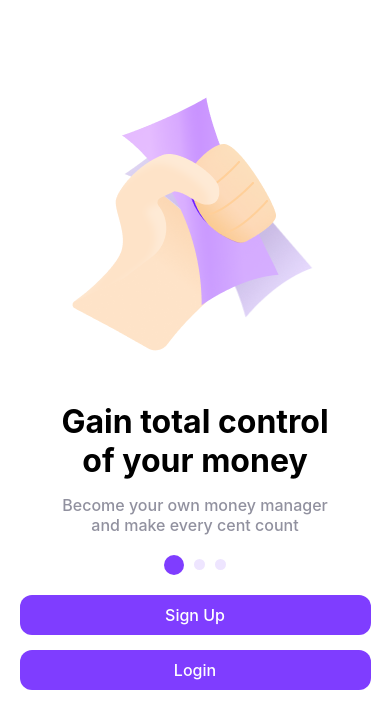
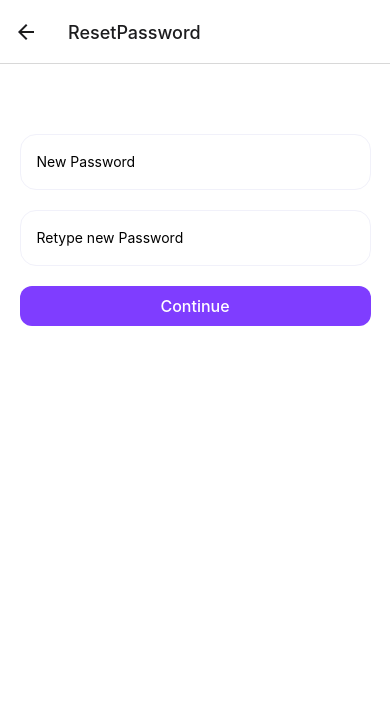
Before and after one commit to MoeInL/TrackThemBucks, a React Native app: screen /ResetPassword in a window 390 px wide. Shown: the top 728 px of the page. Built offline with nearby package versions, Linux system fonts and the light colour scheme.

Commit message:
fully finished all the onBoarding

```diff
--- a/App.js
+++ b/App.js
@@ -3,9 +3,11 @@ import { StatusBar } from 'expo-status-bar';
 import { createNativeStackNavigator } from '@react-navigation/native-stack';
 import { NavigationContainer} from '@react-navigation/native'
 
-import OnBoarding1 from "./Screens/Onboarding/OnBoarding1";
+import OnBoarding from "./Screens/Onboarding/OnBoarding";
 import SignUp from "./Screens/Onboarding/SignUp";
 import Login from "./Screens/Onboarding/Login";
+import ForgotPassword from "./Screens/Onboarding/ForgotPassword";
+import ResetPassword from "./Screens/Onboarding/ResetPassword";
 
 const Stack = createNativeStackNavigator();
 
@@ -22,9 +24,11 @@ export default function App() {
             }
           }
         >
-          <Stack.Screen name="OnBoarding1" component={OnBoarding1} options={{headerShown:false}}/>
+          <Stack.Screen name="OnBoarding" component={OnBoarding} options={{headerShown:false}}/>
           <Stack.Screen name="SignUp" component={SignUp} />
           <Stack.Screen name="Login" component={Login} />
+          <Stack.Screen name="ForgotPassword" component={ForgotPassword}/>
+          <Stack.Screen name="ResetPassword" component={ResetPassword}/>
         </Stack.Navigator>
 
       </NavigationContainer>
--- a/Components/OnboardingComponents/CustomTextInput.js
+++ b/Components/OnboardingComponents/CustomTextInput.js
@@ -1,18 +1,13 @@
 import {View, TextInput, StyleSheet} from "react-native";
-import { useEffect } from "react";
 
-export default function CustomTextInput({placeholder, onChangeText, isValid}){
-    useEffect(() => {
-        isValid = true
-    }
-    , [])
-
+export default function CustomTextInput({placeholder, onChangeText, isValid, value}){
     return(
         <View style = {isValid? styles.componentStyle: styles.invalidInput}>
             <TextInput
                 placeholder = {placeholder}
                 onChangeText = {onChangeText}
                 style = {isValid? styles.textInputStyle: [styles. textInputStyle, {color: "red"}]}
+                value= {value}
             />
         </View>
     )
--- a/Components/OnboardingComponents/PasswordBox.js
+++ b/Components/OnboardingComponents/PasswordBox.js
@@ -3,13 +3,8 @@ import { useEffect, useState } from "react";
 
 import PressableEye from "./PressableEye";
 
-export default function PasswordBox({placeholder, onChangeText, isValid}){
+export default function PasswordBox({placeholder, onChangeText, isValid, value}){
     const [hidden, setHidden] = useState(true)
-
-    useEffect(() => {
-        isValid = true
-    }
-    , [])
 
     function toggleHidden(){
         setHidden(!hidden)
@@ -22,6 +17,7 @@ export default function PasswordBox({placeholder, onChangeText, isValid}){
                 onChangeText = {onChangeText}
                 style = {isValid? styles.textInputStyle: [styles. textInputStyle, {color: "red"}]}
                 secureTextEntry = {hidden}
+                value = {value}
             />
 
             <PressableEye hidden = {hidden} onPress={toggleHidden}/>
--- /dev/null
+++ b/Screens/Onboarding/ForgotPassword.js
@@ -0,0 +1,52 @@
+import {View, Text, StyleSheet} from "react-native";
+import { useState, useEffect } from "react";
+
+import CustomButton from "../../Components/OnboardingComponents/CustomButton";
+import CustomTextInput from "../../Components/OnboardingComponents/CustomTextInput";
+
+export default function ForgotPassword({navigation}){
+    const [email, setEmail] = useState("")
+    const [emailValid, setEmailValid] = useState(true)
+
+    useEffect(() => {
+        const unsubscribe = navigation.addListener('blur', () => {
+            setEmail("")
+        });
+
+        return unsubscribe;
+      }, [navigation]);
+
+    function confirmInput(){
+        if(email === "" || email.includes("@") === false){
+            setEmailValid(false)
+        }
+        else
+            navigation.navigate("ResetPassword")
+    }
+
+    return(
+        <View style = {styles.screenStyle}>
+            <View>
+                <Text style = {styles.txtStyle}>Don’t worry.</Text>
+                <Text style = {styles.txtStyle}>Enter your email and we’ll send you a link to reset your password.</Text>
+            </View>
+
+            <CustomTextInput placeholder = "Email" onChangeText={(text) => setEmail(text)} isValid={emailValid} value={email}/>
+            <CustomButton text = "Continue" onPress={confirmInput}/>
+        </View>
+    )
+}
+
+const styles = StyleSheet.create({
+    screenStyle: {
+        flex: 1,
+        padding: "5%",
+        marginTop: 50,
+        gap: 30,
+    },
+
+    txtStyle: {
+        fontSize: 24,
+        fontWeight: "600",
+    },
+})
--- a/Screens/Onboarding/Login.js
+++ b/Screens/Onboarding/Login.js
@@ -1,5 +1,5 @@
-import { View, StyleSheet, Text } from "react-native";
-import { useState } from "react";
+import { View, StyleSheet, Text, TouchableOpacity } from "react-native";
+import { useState, useEffect } from "react";
 
 import CustomButton from "../../Components/OnboardingComponents/CustomButton";
 import CustomTextInput from "../../Components/OnboardingComponents/CustomTextInput";
@@ -8,45 +8,47 @@ import PasswordBox from "../../Components/OnboardingComponents/PasswordBox";
 export default function Login({navigation}){
     const [email, setEmail] = useState("")
     const [password, setPassword] = useState("")
-    const [emailConfirmed, setEmailConfirmed] = useState(true)
-    const [passConfirmed, setPassConfirmed] = useState(true)
 
-    function setEmailText(text){
-        if(text !== "")
-            setEmail(text)
-    }
+    const [emailValid, setEmailValid] = useState(true)
+    const [passValid, setPassValid] = useState(true)
 
-    function setPasswordText(text){
-        if(text !== "")
-            setPassword(text)
-    }
+    useEffect(() => {
+        const unsubscribe = navigation.addListener('blur', () => {
+            setEmail("")
+            setPassword("")
+        });
+
+        return unsubscribe;
+      }, [navigation]);
 
     function confirmLogin(){
-        let proceed = true
+        let proceed = true;
 
-        if(email === ""){
-            setEmailConfirmed(false)
+        if(email === "" || email.includes("@") === false){
+            setEmailValid(false)
             proceed = false
         }
+
         if(password === ""){
-            setPassConfirmed(false)
+            setPassValid(false)
             proceed = false
         }
+
         if(proceed){
-            console.log("we can proceed")
             setEmail("")
             setPassword("")
+            setName("")
         }
     }
 
     return(
         <View style = {styles.screenStyle}>
-            <CustomTextInput placeholder = "Email" isValid = {emailConfirmed} onChangeText={setEmailText}/>
-            <PasswordBox placeholder = "Password" isValid={passConfirmed} onChangeText={setPasswordText}/>
+            <CustomTextInput placeholder = "Email" isValid = {emailValid} onChangeText={(text) => setEmail(text)} value={email}/>
+            <PasswordBox placeholder = "Password" isValid={passValid} onChangeText={(text) => setPassword(text)} value = {password}/>
             <CustomButton text = "Login" onPress={confirmLogin}/>
-            <View style = {styles.container}>
+            <TouchableOpacity style = {styles.container} onPress={()=> navigation.navigate("ForgotPassword")}>
                 <Text style = {styles.txtStyle}>Forgot Password?</Text>
-            </View>
+            </TouchableOpacity>
         </View>
     )
 }
--- a/Screens/Onboarding/OnBoarding1.js
+++ b/Screens/Onboarding/OnBoarding.js
@@ -4,10 +4,10 @@ import { useState } from "react";
 import ImageSlideShow from "../../Components/OnboardingComponents/ImageSlideShow";
 import TitleText from "../../Components/OnboardingComponents/TitleText";
 import SmallText from "../../Components/OnboardingComponents/SmallText";
-import Dots from "../../Components/OnboardingComponents/dots";
+import Dots from "../../Components/OnboardingComponents/Dots";
 import CustomButton from "../../Components/OnboardingComponents/CustomButton";
 
-export default function OnBoarding1({navigation}) {
+export default function OnBoarding({navigation}) {
     const images= [require("../../assets/Images/Illustration1.png"), require("../../assets/Images/Illustration2.png"), require("../../assets/Images/Illustration3.png")]
     const titleText = ["Gain total control of your money", "Know where your money goes", "Planning ahead"]
     const smallText = ["Become your own money manager and make every cent count", "Track your transaction easily, with categories and financial report" ,"Setup your budget for each category so you in control"]
--- /dev/null
+++ b/Screens/Onboarding/ResetPassword.js
@@ -0,0 +1,54 @@
+import {View, StyleSheet, Alert} from "react-native";
+import { useState, useEffect } from "react";
+
+import CustomButton from "../../Components/OnboardingComponents/CustomButton";
+import CustomTextInput from "../../Components/OnboardingComponents/CustomTextInput";
+
+export default function ForgotPassword({navigation}){
+    const [password, setPassword] = useState("")
+    const [pass, setPass] = useState("")
+    const [passwordValid, setPasswordValid] = useState(true)
+
+    useEffect(() => {
+        const unsubscribe = navigation.addListener('blur', () => {
+            setPass("")
+            setPassword("")
+        });
+
+        return unsubscribe;
+      }, [navigation]);
+
+    function isEqual(){
+        if(pass === password){
+            confirmInput()
+        }
+        else{
+          Alert.alert("Passwords do not match")
+        }
+    }
+
+    function confirmInput(){
+        if(password === ""){
+            setPasswordValid(false)
+        }
+        else
+            console.log("Done")
+    }
+
+    return(
+        <View style = {styles.screenStyle}>
+            <CustomTextInput placeholder = "New Password" onChangeText={(text) => pass = text} isValid={true} value={pass}/>
+            <CustomTextInput placeholder = "Retype new Password" onChangeText={(text) => setPassword(text)} isValid={passwordValid} value={password}/>
+            <CustomButton text = "Continue" onPress={isEqual}/>
+        </View>
+    )
+}
+
+const styles = StyleSheet.create({
+    screenStyle: {
+        flex: 1,
+        padding: "5%",
+        marginTop: 50,
+        gap: 20,
+    },
+})
--- a/Screens/Onboarding/SignUp.js
+++ b/Screens/Onboarding/SignUp.js
@@ -1,74 +1,69 @@
 import { View, StyleSheet, Text, TouchableOpacity } from "react-native";
-import { useState } from "react";
+import { useState, useEffect } from "react";
 
 import CustomTextInput from "../../Components/OnboardingComponents/CustomTextInput";
 import CustomCheckBox from "../../Components/OnboardingComponents/CustomCheckBox";
 import CustomButton from "../../Components/OnboardingComponents/CustomButton";
 
 export default function SignUp({navigation}){
-    const [pressed, setPressed] = useState(false)
     const [name, setName] = useState("")
     const [email, setEmail] = useState("")
     const [password, setPassword] = useState("")
-    const [nameConfirmed, setNameConfirmed] = useState(true)
-    const [emailConfirmed, setEmailConfirmed] = useState(true)
-    const [passConfirmed, setPassConfirmed] = useState(true)
 
-    function setNameText(text){
-        if(text !== ""){
-            setName(text)
-        }
-    }
+    const [pressed, setPressed] = useState(false)
+    const [nameValid, setNameValid] = useState(true)
+    const [emailValid, setEmailValid] = useState(true)
+    const [passwordValid, setPasswordValid] = useState(true)
 
-    function setEmailText(text){
-        if(text !== "" && text.includes("@") && text.length > 5){
-            setEmail(text)
-        }
-    }
-
-    function setPasswordText(text){
-        if(text !== ""){
-            setPassword(text)
-        }
-    }
-
-    function confirmSignUp(){
-        let proceed = true
-
-        if(name === ""){
-            setNameConfirmed(false)
-            proceed = false
-        }
-        if(email === ""){
-            setEmailConfirmed(false)
-            proceed = false
-        }
-        if(password === ""){
-            setPassConfirmed(false)
-            proceed = false
-        }
-        if(!pressed){
-            alert("Please agree to the terms and conditions")
-            proceed = false
-        }
-        if(proceed){
-            console.log("we can proceed")
+    useEffect(() => {
+        const unsubscribe = navigation.addListener('blur', () => {
             setEmail("")
             setPassword("")
             setName("")
-        }
+        });
 
-    }
+        return unsubscribe;
+      }, [navigation]);
 
     function chkBoxPressed(){
         setPressed(!pressed)
     }
 
+    function confirmSignUp(){
+        let proceed = true;
+
+        if(!pressed){
+            alert("Please agree to the terms and conditions")
+            proceed = false
+        }
+
+        if(name === ""){
+            setNameValid(false)
+            proceed = false
+        }
+
+        if(email === "" || email.includes("@") === false){
+            setEmailValid(false)
+            proceed = false
+        }
+
+        if(password === ""){
+            setPasswordValid(false)
+            proceed = false
+        }
+
+        if(proceed){
+            setEmail("")
+            setPassword("")
+            setName("")
+        }
+    }
+
     return(
         <View style = {styles.ScreenStyle}>
-            <CustomTextInput placeholder = "Name" onChangeText={setNameText} isValid = {nameConfirmed}/>
-            <CustomTextInput placeholder = "Email" onChangeText={setEmailText} isValid = {emailConfirmed}/>
-            <CustomTextInput placeholder = "Password" onChangeText={setPasswordText} isValid = {passConfirmed}/>
+            <CustomTextInput placeholder = "Name" onChangeText={(text) => setName(text)} isValid={nameValid} value={name}/>
+            <CustomTextInput placeholder = "Email" onChangeText={(text) => setEmail(text)} isValid={emailValid} value={email}/>
+            <CustomTextInput placeholder = "Password" onChangeText={(text) => setPassword(text)} isValid={passwordValid} value={password}/>
 
             <View>
                 <CustomCheckBox
```
